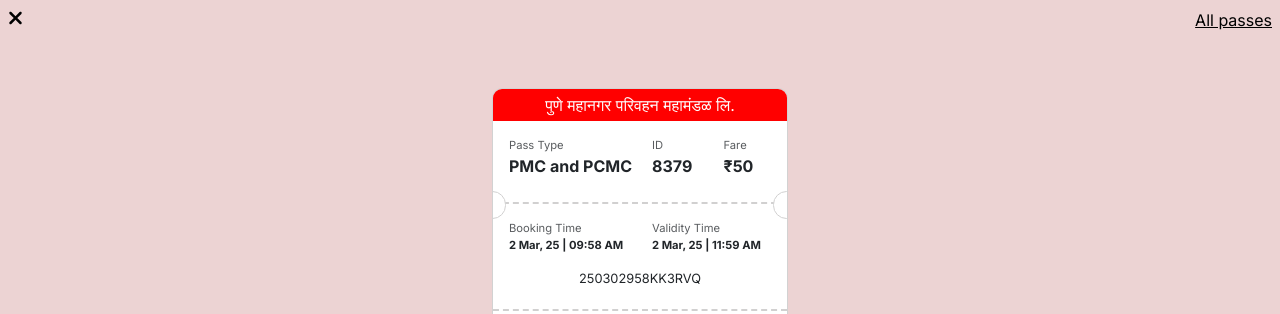
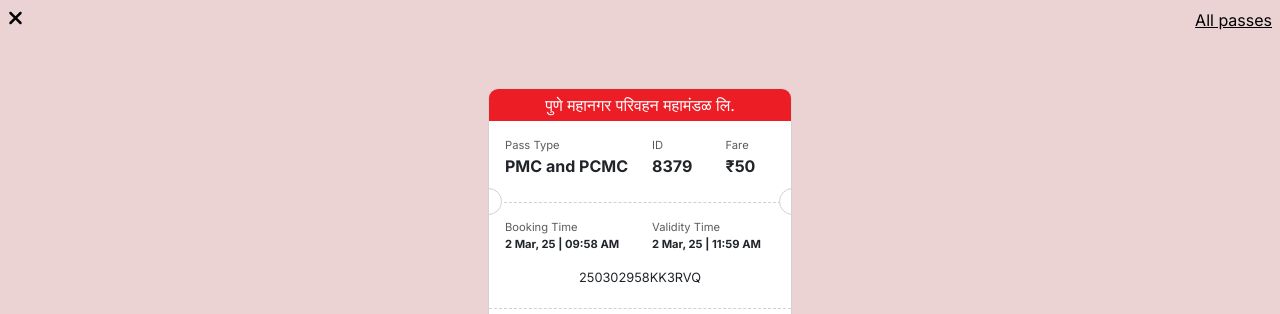
Before and after one commit to lastuser01/project_, a plain HTML site: page index.html in a window 1280 px wide. Shown: the top 314 px of the page. Drawn offline with nearby package versions, Linux system fonts and the light colour scheme.

Commit message:
added more detailing

```diff
--- a/index.html
+++ b/index.html
@@ -27,7 +27,7 @@
       <a href="#">All passes</a>
     </div>
     <div class="container">
-      <div class="card m-2 mt-5" style="width: 18.5rem">
+      <div class="card m-2 mt-5" style="width: 19rem">
         <div class="upper col">
           <div id="top" class="p-1 red_bg rounded-top">
             पुणे महानगर परिवहन महामंडळ लि.
--- a/style.css
+++ b/style.css
@@ -33,8 +33,8 @@ a {
 
 .middle {
 
-    border-top: 2px dashed rgb(209, 208, 208);
-    border-bottom: 2px dashed rgb(209, 208, 208);
+    border-top: 1px dashed rgb(209, 208, 208);
+    border-bottom: 1px dashed rgb(209, 208, 208);
 
 
 }
@@ -46,7 +46,7 @@ a {
     border: 1px solid rgb(209, 208, 208);
     border-radius: 50%;
     background-color: white;
-    top: 6.4rem;
+    top: 6.2rem;
     left: -0.9rem;
 }
 
@@ -71,8 +71,8 @@ a {
     border: 1px solid rgb(209, 208, 208);
     border-radius: 50%;
     background-color: white;
-    top: 6.4rem;
-    left: 17.5rem;
+    top: 6.2rem;
+    left: 18.1rem;
 }
 
 .fs {
@@ -83,7 +83,7 @@ a {
 
 #top,
 #bottom {
-    background-color: red !important
+    background-color: rgb(237, 29, 38) !important
 }
 
 
```
